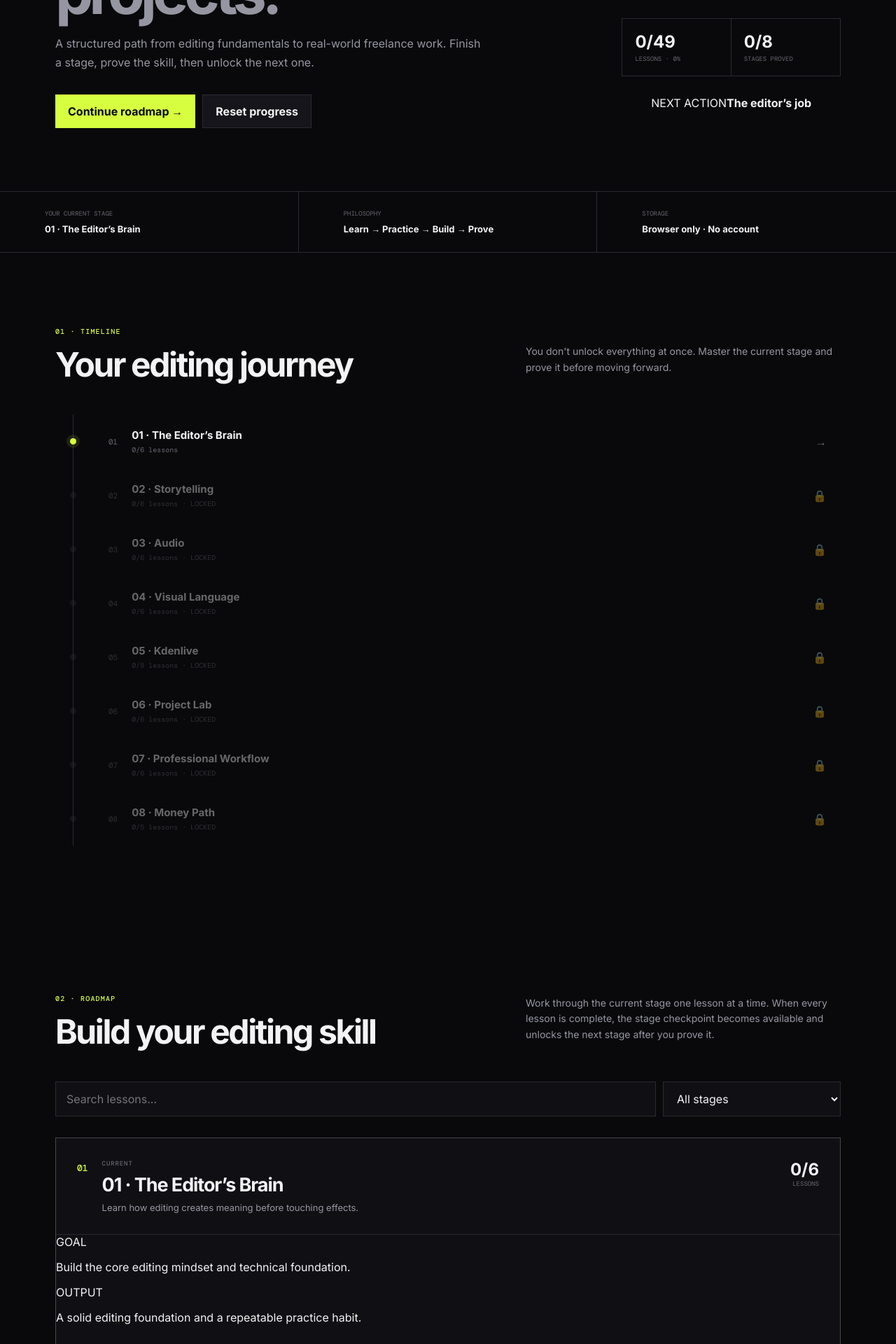
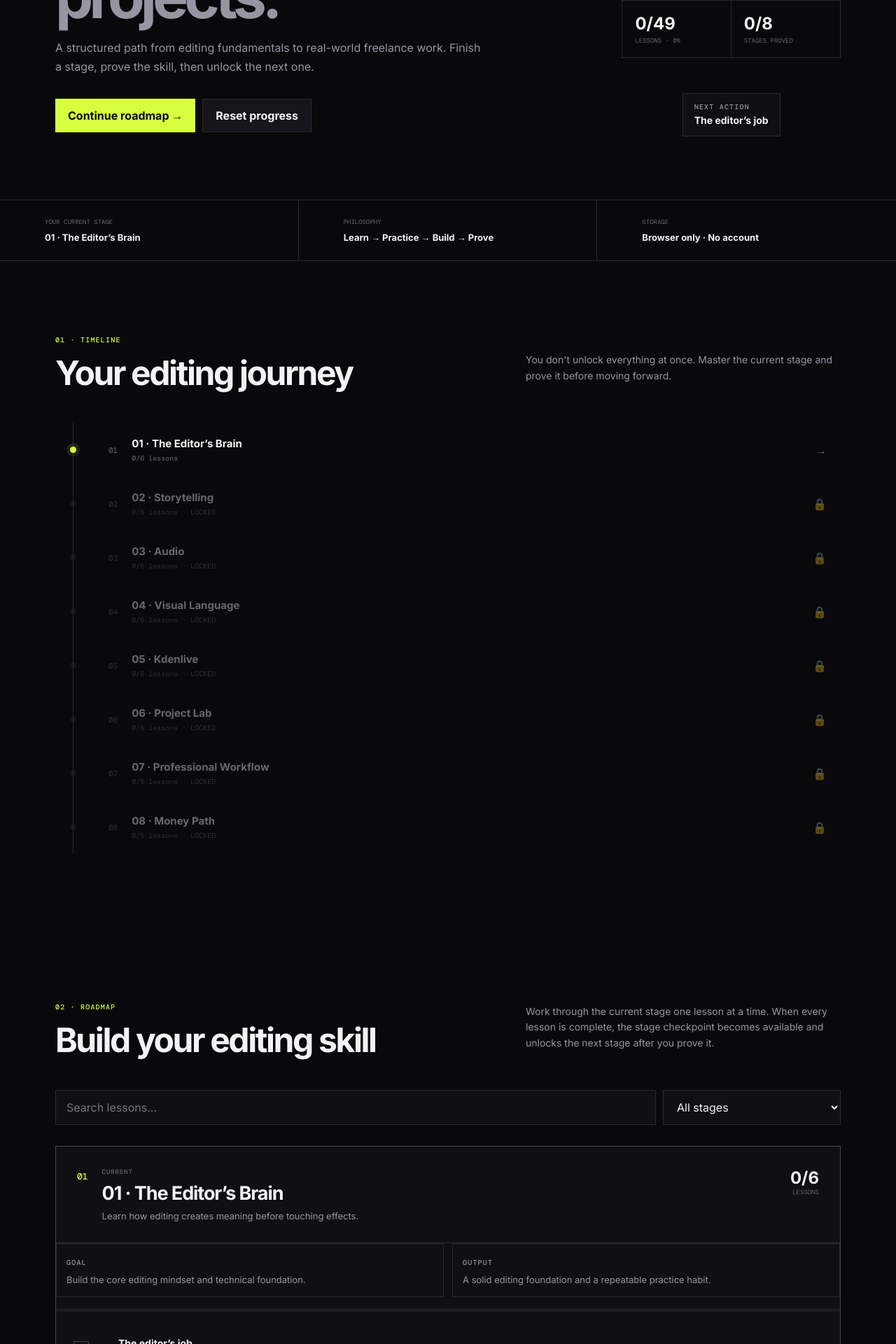
Before and after one commit to Olaano/Video-editing-, a Next.js app: page / in a window 1280 px wide. Shown: the part 420-2340 px from the top of the page at 70% size. Built offline with nearby package versions, Linux system fonts and the light colour scheme.

Commit message:
Update globals.css

```diff
--- a/app/globals.css
+++ b/app/globals.css
@@ -1001,3 +1001,68 @@ footer strong {
     margin-top: 20px;
   }
 }
+
+.next-action {
+  margin-top: 22px;
+  padding: 14px 16px;
+  border: 1px solid var(--border);
+  background: var(--panel);
+  display: grid;
+  gap: 5px;
+}
+
+.next-action span,
+.stage-meta span {
+  font: 500 10px/1 'DM Mono', monospace;
+  letter-spacing: .12em;
+  color: var(--muted);
+}
+
+.next-action strong {
+  font-size: 14px;
+}
+
+.stage-meta {
+  display: grid;
+  grid-template-columns: 1fr 1fr;
+  gap: 12px;
+  margin: 0 0 16px;
+}
+
+.stage-meta > div {
+  padding: 14px;
+  border: 1px solid var(--border);
+  background: var(--panel);
+}
+
+.stage-meta p {
+  margin: 7px 0 0;
+  color: var(--muted);
+  line-height: 1.55;
+  font-size: 13px;
+}
+
+.stage-progress-bar {
+  height: 5px;
+  background: var(--panel-3);
+  margin-bottom: 18px;
+  overflow: hidden;
+}
+
+.stage-progress-bar > div {
+  height: 100%;
+  background: var(--accent);
+  transition: width .25s ease;
+}
+
+.project-status {
+  display: block;
+  margin: 14px 0 8px;
+  font: 500 10px/1 'DM Mono', monospace;
+  letter-spacing: .08em;
+  color: var(--muted);
+}
+
+@media (max-width: 600px) {
+  .stage-meta { grid-template-columns: 1fr; }
+}
```
